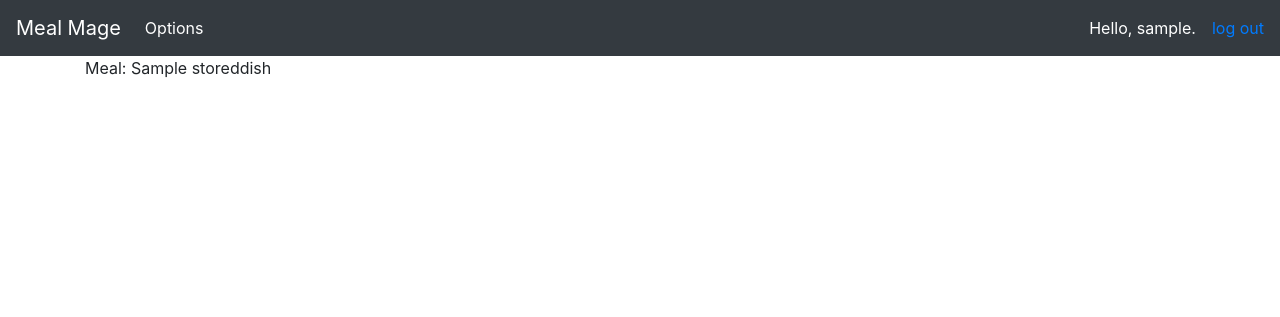
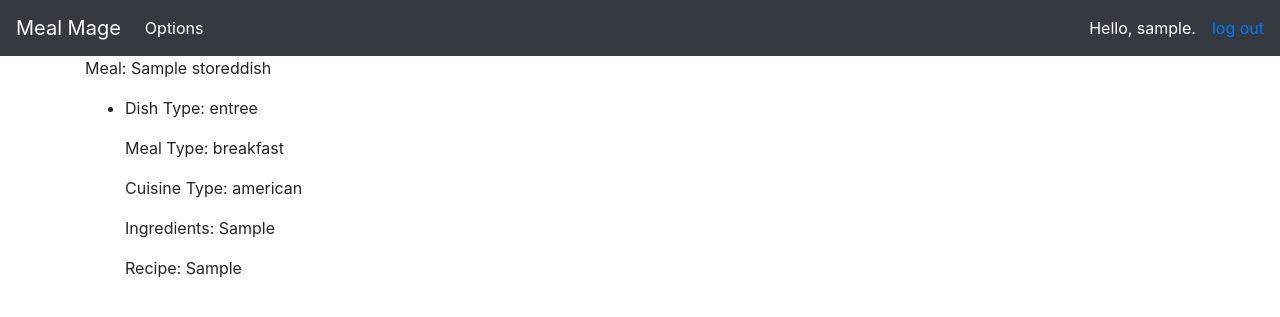
Before and after one commit to MelissaMcCauley/mealmage, a Django app: page /meals/1/ in a window 1280 px wide. Shown: the top 317 px of the page. Run offline with Django 3.2, Linux system fonts and the light colour scheme; a user stored in the database is signed in; tables that the repository leaves empty hold one stand-in row (values such as "Sample post"); some libraries are stand-ins or nearby versions.

Commit message:
added choices to model, created and updated meals, meal

```diff
--- a/mealmageapp/forms.py
+++ b/mealmageapp/forms.py
@@ -1,8 +1,8 @@
-from django import forms
+from django.forms import ModelForm
 
 from .models import StoredDish
 
-class StoredDishForm(forms.ModelForm):
+class StoredDishForm(ModelForm):
 	class Meta:
 		model = StoredDish
 		fields = ['dish_title', 'meal_type', 'dish_type', 'cuisine_type',
--- a/mealmageapp/models.py
+++ b/mealmageapp/models.py
@@ -1,12 +1,48 @@
 from django.db import models
 from django.contrib.auth.models import User
 
+
+
 class StoredDish(models.Model):
 	"""A particular dish that has been added by the user to their account"""
+	DISH_TYPE_CHOICES = [
+		('entree', 'Entree'),
+		('side', 'Side'),
+		('appetizer', 'Appetizer'),
+		('dessert', 'Dessert'),
+	]
+	MEAL_TYPE_CHOICES = [
+		('breakfast', 'Breakfast'),
+		('brunch', 'Brunch'),
+		('lunch', 'Lunch'),
+		('dinner', 'Dinner'),
+	]
+	CUISINE_TYPE_CHOICES = [
+		('american', 'American'),
+		('italian', 'Italian'),
+		('korean', 'Korean'),
+		('indian', 'Indian'),
+		('ethiopian', 'Ethiopian'),
+		('vietnamese', 'Vietnamese'),
+		('thai', 'Thai'),
+		('sushi', 'Sushi'),
+		('panasian', 'Pan Asian'),
+		('mexican', 'Mexican'),
+		('german', 'German'),
+		('japanese', 'Japanese'),
+		('cajun', 'Cajun'),
+		('texmex', 'Texmex'),
+		('greek', 'Greek'),
+		('mediterranean', 'Mediterranean'),
+		('french', 'French'),
+		('southern', 'Southern'),
+		('spanish', 'Spanish'),
+		('other', 'Other'),
+	]
 	dish_title = models.CharField(max_length=200) # required
-	dish_type = models.CharField(max_length=20) # required - options provided in drop down such as "entree", "side", "dessert", "appetizer"
-	meal_type = models.CharField(max_length=20, blank=True) # required - will use labels like Breakfast, Lunch, Dinner, Brunch, Snack
-	cuisine_type = models.CharField(max_length=50, blank=True) # optional - (e.g. Italian, Korean, Indian...etc.)
+	dish_type = models.CharField(max_length=20, choices=DISH_TYPE_CHOICES) # required
+	meal_type = models.CharField(max_length=20, choices=MEAL_TYPE_CHOICES) # required
+	cuisine_type = models.CharField(max_length=50, blank=True, choices=CUISINE_TYPE_CHOICES) # optional
 	ingredient = models.CharField(max_length=50, blank=True) # optional - block of text or separate field for each ingredient?
 	recipe = models.TextField(blank=True) # optional - block of text or separate field for each step?
 	owner = models.ForeignKey(User, on_delete=models.CASCADE)
--- /dev/null
+++ b/mealmageapp/templates/mealmageapp/addmeal.html
@@ -0,0 +1,6 @@
+{% extends 'mealmageapp/base.html' %}
+
+{% block content %}
+
+
+{% endblock content %}
--- a/mealmageapp/templates/mealmageapp/meal.html
+++ b/mealmageapp/templates/mealmageapp/meal.html
@@ -4,4 +4,18 @@
 
 	<p>Meal: {{ meal }}</p>
 
+	<ul>
+		<li>
+			<p>Dish Type:  {{ meal.dish_type }}</p>
+			<p>Meal Type:  {{ meal.meal_type }}</p>
+			<p>Cuisine Type:  {{ meal.cuisine_type }}</p>
+			<p>Ingredients:  {{ meal.ingredient }}</p>
+			<p>Recipe:  {{ meal.recipe }}</p>
+		</li>
+	</ul>
+
+<!-- Need to add Update button (will send to a page with a form for that) -->
+
+<!-- Need to add Delete button -->
+
 {% endblock content %}
--- a/mealmageapp/templates/mealmageapp/meals.html
+++ b/mealmageapp/templates/mealmageapp/meals.html
@@ -14,4 +14,6 @@
 		{% endfor %}
 	</ul>
 
+	<a href="{% url 'mealmageapp:addmeal' %}" class="btn btn-primary">Add a New Dish</a>
+
 {% endblock content %}
--- a/mealmageapp/urls.py
+++ b/mealmageapp/urls.py
@@ -20,4 +20,6 @@ urlpatterns = [
 	path('grocerylist/', views.grocerylist, name='grocerylist'),
 
 	path('meals/<int:meal_id>/', views.meal, name='meal'),
+
+	path('addmeal/', views.addmeal, name='addmeal'),
 ]
--- a/mealmageapp/views.py
+++ b/mealmageapp/views.py
@@ -22,7 +22,24 @@ def meals(request):
 	return render(request, 'mealmageapp/meals.html', context)
 
 @login_required
-def meal(request, meal_id):
+def addmeal(request):
+	"""Allows user to add a new dish to their account"""
+	if request.method != 'POST':
+		# No data submitted, create a blank form
+		form = StoredDishForm()
+	else:
+		# POST data submitted; process the data
+		form = StoredDishForm(data=request.POST)
+		if form.is_valid():
+			new_meal = form.save()
+			new_meal.save()
+			return HttpResponseRedirect(reverse('mealmageapp:meals'))
+
+	context = {'form': form}
+	return render(request, 'mealmageapp/addmeal.html', context)
+
+@login_required
+def meal(request, meal_id): # how do I display all the values for each attribute in StoredDish?
 	meal = StoredDish.objects.get(id=meal_id)
 	context = {'meal': meal}
 	return render(request, 'mealmageapp/meal.html', context)
```
Also changed, not shown: mealmageapp/migrations/0008_auto_20201102_2157.py (added).
